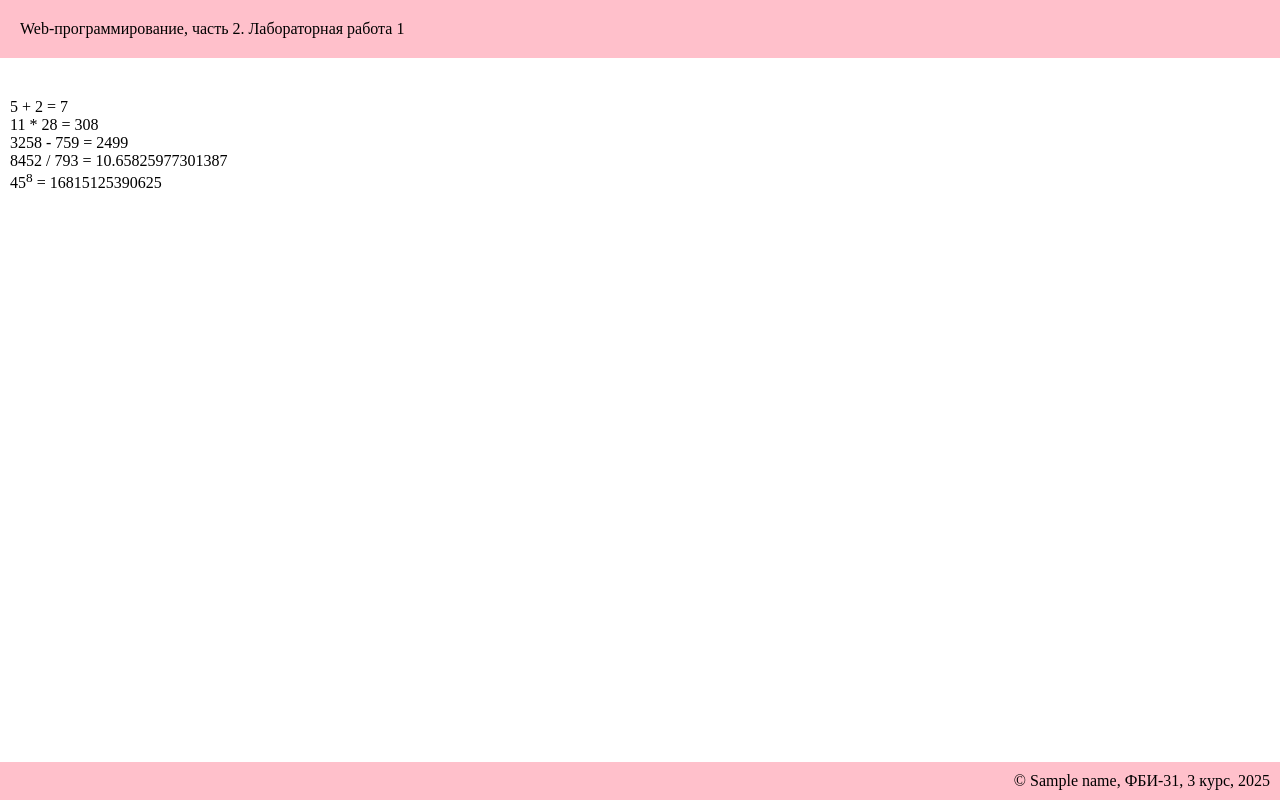
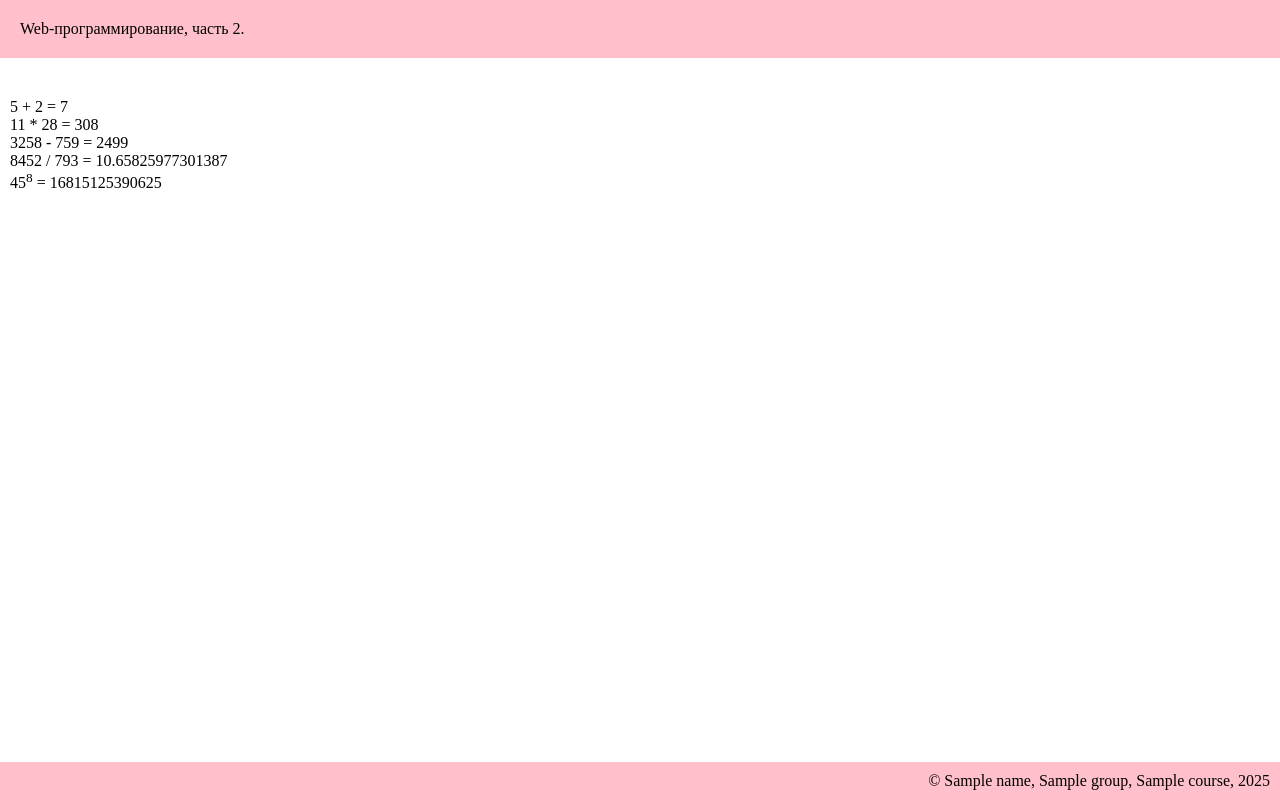
Before and after one commit to Unapologetiic/web-back-labs, a Flask app: template templates/example.html in a window 1280 px wide. Run offline with Flask 3, Linux system fonts and the light colour scheme; the template is opened without the code that fills it: most values are stand-ins (such as "Sample title", 1, 10 or a date in 2020).

Commit message:
Условия в шаблоне

```diff
--- a/templates/example.html
+++ b/templates/example.html
@@ -3,12 +3,20 @@
 <head>
     <meta charset="UTF-8">
     <meta name="viewport" content="width=device-width, initial-scale=1.0">
-    <title>Яна Кудеярова. Лабораторная работа {{number}}</title>
+    <title>{% if name %}
+            {{name}}.
+        {% else %}
+            Анонимус.
+        {% endif %}
+        {% if lab_num %}
+            Лабораторная работа 2
+        {% endif %}
+    </title>
     <link rel="stylesheet" href="{{url_for ('static', filename ='main.css')}}">
 </head>
 <body>
     <header>
-        Web-программирование, часть 2. Лабораторная работа {{number}}
+        Web-программирование, часть 2. {% if lab_num %}Лабораторная работа 2{% endif %}
     </header>
 
     <main>
@@ -20,7 +28,23 @@
     </main>
 
     <footer>
-        &copy; {{name}}, ФБИ-31, 3 курс, 2025
+        &copy;
+        {% if name %}
+            {{name}},
+        {% else %}
+            Анонимус,
+        {% endif %}
+        {% if group %}
+            {{group}},
+        {% else %},
+            Отчисленыш,
+        {% endif %}
+        {% if course %}
+            {{course}},
+        {% else %},
+            Какой-то курс,
+        {% endif %}
+        2025
     </footer>
 </body>
 </html>
```
